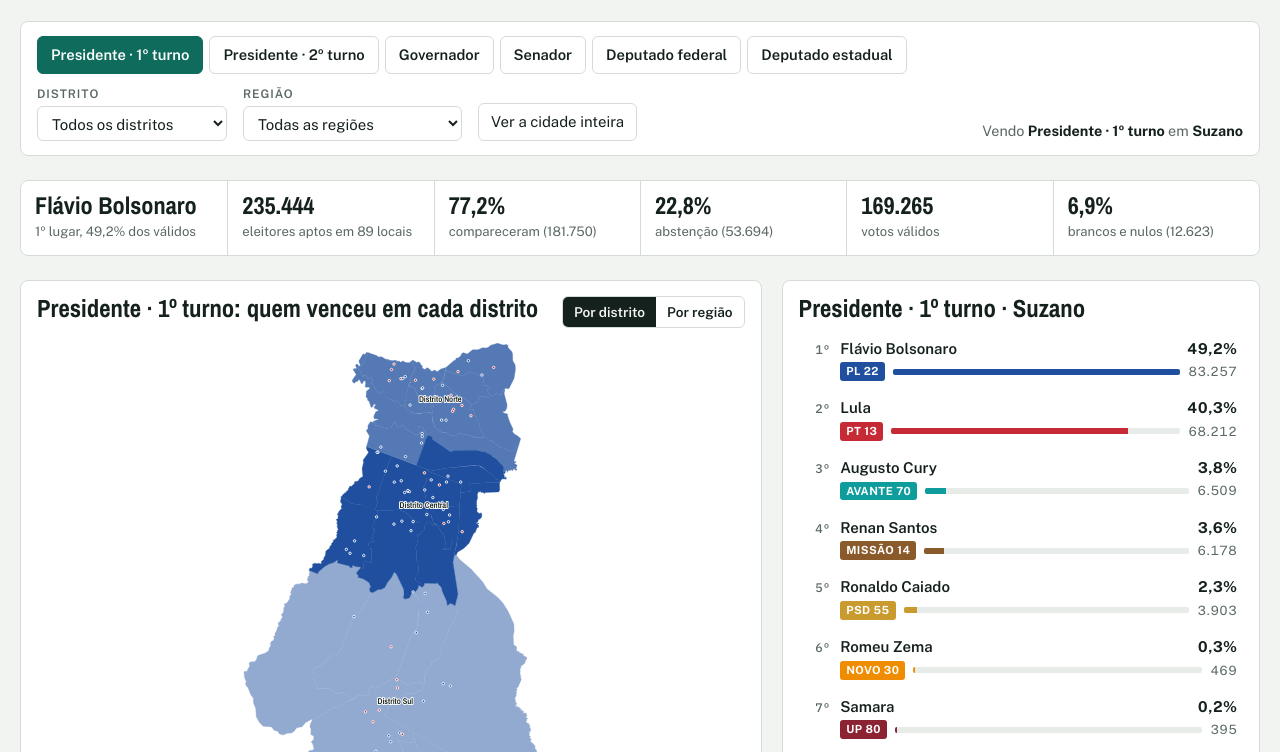
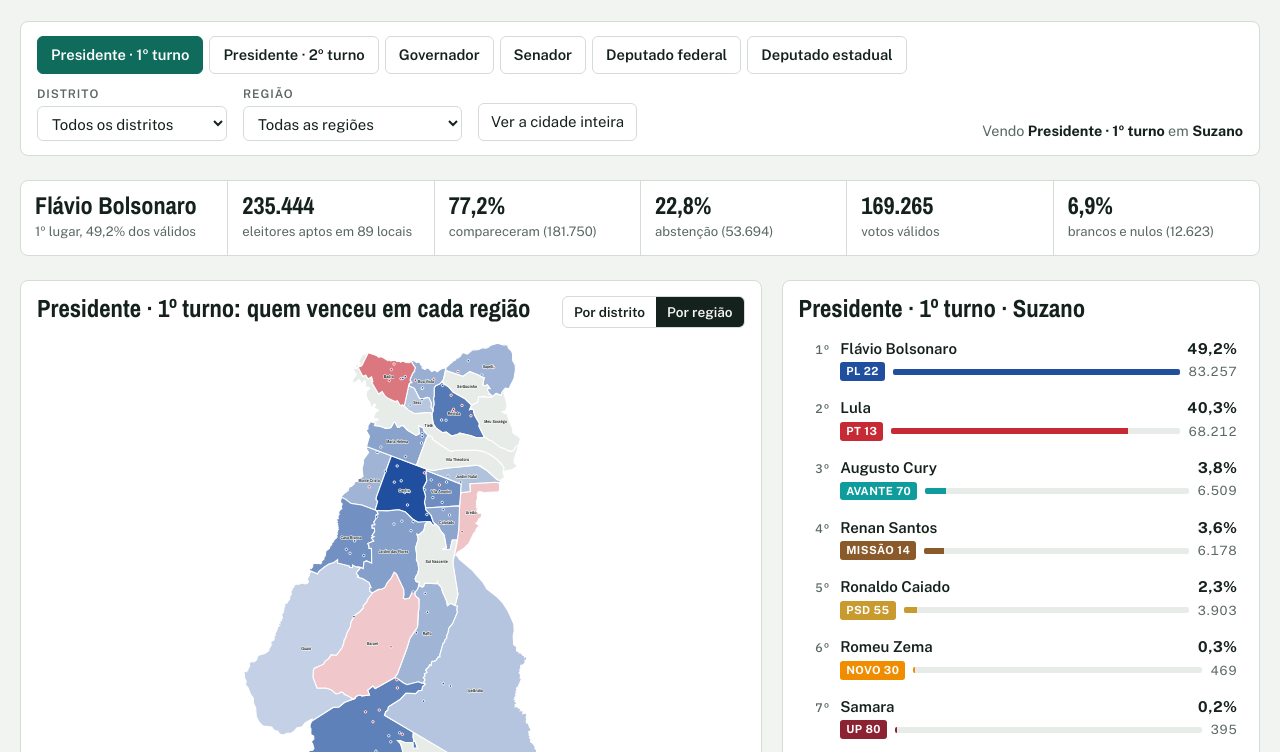
Before and after one commit to eudouglaspena/suzano-nas-urnas, a plain HTML site: page index.html in a window 1280 px wide. Shown: the part 189-941 px from the top of the page. Drawn offline with nearby package versions, Linux system fonts and the light colour scheme.

Commit message:
Barra de rolagem visível e mapa por região como padrão
Co-Authored-By: Claude Opus 5.5 <noreply@anthropic.com>
Claude-Session: https://claude.ai/code/session_01LrVdTM2Sf1kCYckY4SNBrC

```diff
--- a/index.html
+++ b/index.html
@@ -27,6 +27,13 @@
   --accent:#3fb39d; --accent-ink:#0f1513; --sel:#ffffff; color-scheme:dark}
 *{box-sizing:border-box}
 html{-webkit-text-size-adjust:100%}
+html{overflow-y:scroll;scrollbar-width:auto;scrollbar-color:var(--accent) var(--soft)}
+html::-webkit-scrollbar{width:14px}
+html::-webkit-scrollbar-track{background:var(--soft);border-left:1px solid var(--line)}
+html::-webkit-scrollbar-thumb{background:var(--accent);border-radius:8px;border:3px solid var(--soft)}
+#pgbar{position:fixed;top:0;right:0;width:8px;height:100vh;background:var(--soft);z-index:50;pointer-events:none;display:none}
+#pgbar i{position:absolute;right:1px;width:6px;border-radius:4px;background:var(--accent)}
+@media (pointer:coarse){#pgbar{display:block}}
 body{background:var(--bg);color:var(--ink);font-family:var(--body);font-size:15px;line-height:1.5;
   padding-left:max(16px,env(safe-area-inset-left,0px));padding-right:max(16px,env(safe-area-inset-right,0px));padding-block:24px 56px}
 .wrap{max-width:1240px;margin:0 auto;display:grid;gap:24px}
@@ -252,7 +259,7 @@ const hasUrn = new Set(L.map(l => l.b));
 const BAI_REGS = {}; MICRO.forEach(m => (BAI_REGS[m.n] = BAI_REGS[m.n] || new Set()).add(m.r));
 const BAIS = Object.keys(BAI_REGS).sort((a,b)=>a.localeCompare(b,"pt"));
 
-let st = {zoom:true, view:"dis", cargo:"p1", dis:"", reg:"", bai:"", cand:null, limit:10};
+let st = {zoom:true, view:"reg", cargo:"p1", dis:"", reg:"", bai:"", cand:null, limit:10};
 const cargo = () => D.cargos.find(c => c.id === st.cargo);
 const isDep = () => st.cargo === "df" || st.cargo === "de";
 const VIEW = {dis:{un:"distrito", key:l=>DIS_OF[l.b]}, reg:{un:"região", key:l=>l.b}, bai:{un:"bairro", key:l=>l.mb}};
@@ -502,6 +509,9 @@ function render(){
   paintMap(c); drawSummary(); drawRank(); drawLocais(); drawSub();
 }
 render();
+(function(){const b=document.createElement("div");b.id="pgbar";b.setAttribute("aria-hidden","true");const t=document.createElement("i");b.appendChild(t);document.body.appendChild(b);
+function u(){const h=document.documentElement.scrollHeight,v=innerHeight;if(h<=v+2){b.style.display="none";return}b.style.display="";const th=Math.max(40,v*v/h),y=(v-th)*scrollY/(h-v);t.style.height=th+"px";t.style.top=y+"px"}
+addEventListener("scroll",u,{passive:true});addEventListener("resize",u);new ResizeObserver(u).observe(document.body);u()})();
 matchMedia("(prefers-color-scheme: dark)").addEventListener("change", () => paintMap(cargo()));
 new MutationObserver(() => paintMap(cargo())).observe(document.documentElement,{attributes:true,attributeFilter:["data-theme"]});
 </script>
```
